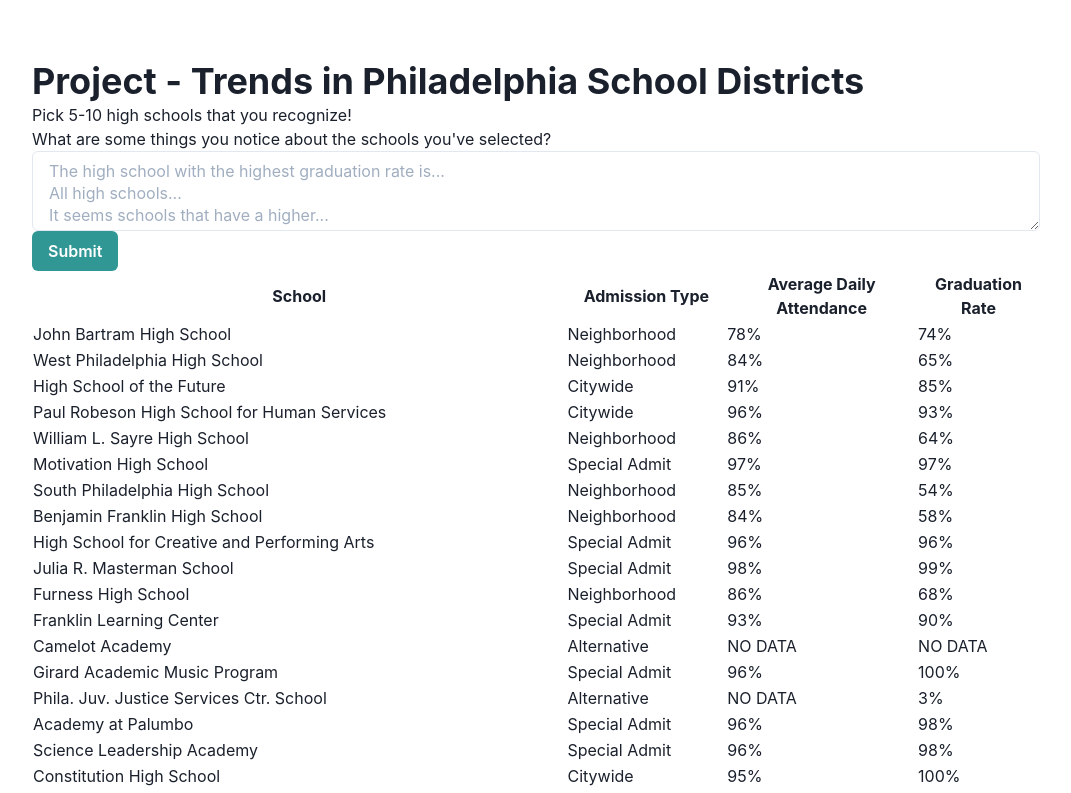
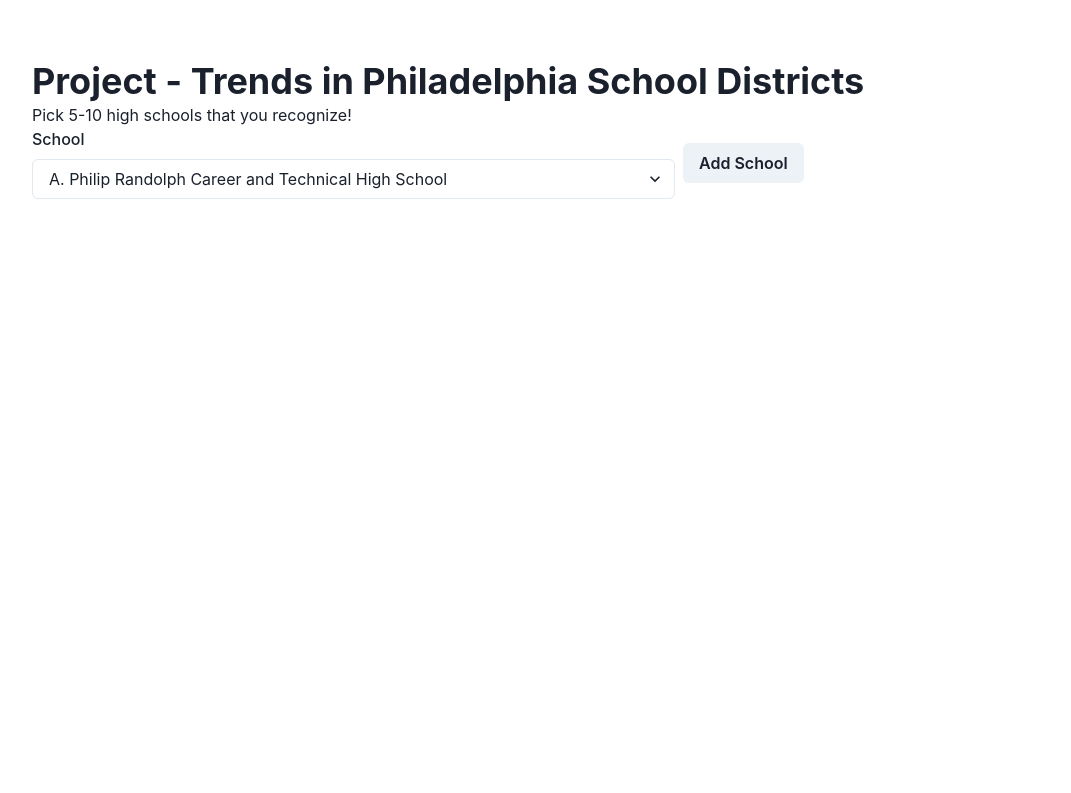
Before and after one commit to commanderking/reasonloop, a Next.js app: page /project/phillySchools in a window 1280 px wide. Shown: the top 793 px of the page, without its empty margins (104-1175 px from the left). Built offline with nearby package versions, Linux system fonts and the light colour scheme.

Commit message:
Add initial view of projecT

```diff
--- a/templates/scatterplot/Container.tsx
+++ b/templates/scatterplot/Container.tsx
@@ -1,31 +1,32 @@
-import { useState } from "react";
-import { Box, Heading, Text, Textarea, Button } from "@chakra-ui/react";
+import { useState, useMemo } from "react";
+import { Box, Heading } from "@chakra-ui/react";
+import _ from "lodash";
+
 import data from "data/high_school_2020.json";
 import AllItemsTable from "templates/scatterplot/components/AllItemsTable";
+import SchoolsSelection from "templates/scatterplot/phases/SchoolsSelection";
+import SchoolsSelectionReflection from "templates/scatterplot/phases/SchoolsSelectionReflection";
+import { phases } from "templates/scatterplot/constants/phases";
 
 const ScatterPlotContainer = () => {
-  const [answer, setAnswer] = useState("");
-  const handleInputChange = (e) => {
-    let inputValue = e.target.value;
-    setAnswer(inputValue);
-  };
+  const [currentPhase, setCurrentPhase] = useState(
+    phases.SCHOOLS_SELECTION_INITIAL.value
+  );
+
+  const schools = useMemo(() => _.sortBy(data, "name"), [data]);
 
   return (
     <Box>
       <Heading>Project - Trends in Philadelphia School Districts</Heading>
-      <Text>Pick 5-10 high schools that you recognize!</Text>
-      <Box>
-        <Text>
-          What are some things you notice about the schools you've selected?
-        </Text>
-        <Textarea
-          value={answer}
-          onChange={handleInputChange}
-          placeholder="The high school with the highest graduation rate is... &#10;All high schools... &#10;It seems schools that have a higher..."
-        />
-      </Box>
-      <Button colorScheme="teal">Submit</Button>
-      <AllItemsTable data={data} />
+      {currentPhase === phases.SCHOOLS_SELECTION_INITIAL.value && (
+        <SchoolsSelection schools={schools} />
+      )}
+
+      {currentPhase === phases.SCHOOLS_SELECTION_INITIAL_REFLECTION.value && (
+        <SchoolsSelectionReflection />
+      )}
+
+      {/* <AllItemsTable data={schools} /> */}
     </Box>
   );
 };
--- a/templates/scatterplot/components/AllItemsTable.tsx
+++ b/templates/scatterplot/components/AllItemsTable.tsx
@@ -1,4 +1,5 @@
 import Table from "rc-table";
+import { Box } from "@chakra-ui/react";
 
 const renderAsPercent = (rate: number) => {
   if (!rate) {
@@ -33,7 +34,11 @@ const columns = [
   },
 ];
 const AllItemsTable = ({ data }) => {
-  return <Table data={data} columns={columns} />;
+  return (
+    <Box maxWidth={800} margin="auto">
+      <Table data={data} columns={columns} />
+    </Box>
+  );
 };
 
 export default AllItemsTable;
--- /dev/null
+++ b/templates/scatterplot/components/ClosableTags.tsx
@@ -0,0 +1,40 @@
+import { Box, Tag, TagLabel, TagCloseButton } from "@chakra-ui/react";
+
+export type Tag = {
+  id: string;
+  label: string;
+};
+
+type Props = {
+  tags: Tag[];
+  onCloseClick: (tag: Tag) => void;
+};
+
+const ClosableTags = ({ tags, onCloseClick }: Props) => {
+  return (
+    <Box>
+      {tags.map((tag) => {
+        return (
+          <Tag
+            size={"lg"}
+            key={"lg"}
+            borderRadius="full"
+            variant="solid"
+            colorScheme="teal"
+            mr={2}
+            mb={2}
+          >
+            <TagLabel>{tag.label}</TagLabel>
+            <TagCloseButton
+              onClick={() => {
+                onCloseClick(tag);
+              }}
+            />
+          </Tag>
+        );
+      })}
+    </Box>
+  );
+};
+
+export default ClosableTags;
--- /dev/null
+++ b/templates/scatterplot/constants/phases.ts
@@ -0,0 +1,10 @@
+export const phases = {
+  SCHOOLS_SELECTION_INITIAL: {
+    order: 0,
+    value: "SCHOOLS_SELECTION_INITIAL",
+  },
+  SCHOOLS_SELECTION_INITIAL_REFLECTION: {
+    order: 1,
+    value: "SCHOOLS_SELECTION_INITIAL_REFLECTION",
+  },
+};
--- /dev/null
+++ b/templates/scatterplot/phases/SchoolsSelection.tsx
@@ -0,0 +1,77 @@
+import { useState, useMemo } from "react";
+import _ from "lodash";
+
+import {
+  Box,
+  Text,
+  Button,
+  Select,
+  Stack,
+  FormControl,
+  FormLabel,
+} from "@chakra-ui/react";
+import ClosableTags from "templates/scatterplot/components/ClosableTags";
+
+const SchoolsSelection = ({ schools }) => {
+  const [currentSchoolId, setCurrentSchoolId] = useState(schools[0]?.schoolId);
+  const [addedSchools, setAddedSchools] = useState([]);
+
+  const schoolsById = useMemo(() => {
+    return _.keyBy(schools, "schoolId");
+  }, [schools]);
+
+  const addedSchoolsTags = useMemo(() => {
+    return addedSchools.map((school) => {
+      return {
+        id: school.schoolId,
+        label: school.name,
+      };
+    });
+  }, [addedSchools]);
+
+  const removeSchool = (schools, removedSchoolId) => {
+    const newSchools = schools.filter(
+      (school) => school.schoolId !== removedSchoolId
+    );
+    setAddedSchools(newSchools);
+  };
+  return (
+    <Box>
+      <Text>Pick 5-10 high schools that you recognize!</Text>
+      <FormControl id="school">
+        <Stack direction="row" align="center">
+          <Box>
+            <FormLabel>School</FormLabel>
+            <Select
+              value={currentSchoolId}
+              onChange={(event) => setCurrentSchoolId(event.target.value)}
+            >
+              {schools.map((school) => {
+                return (
+                  <option key={school.schoolId} value={school.schoolId}>
+                    {school.name}
+                  </option>
+                );
+              })}
+            </Select>
+          </Box>
+          <Button
+            onClick={() => {
+              setAddedSchools([...addedSchools, schoolsById[currentSchoolId]]);
+            }}
+          >
+            Add School
+          </Button>
+        </Stack>
+      </FormControl>
+      <ClosableTags
+        tags={addedSchoolsTags}
+        onCloseClick={(tag) => {
+          removeSchool(addedSchools, tag.id);
+        }}
+      />
+    </Box>
+  );
+};
+
+export default SchoolsSelection;
--- /dev/null
+++ b/templates/scatterplot/phases/SchoolsSelectionReflection.tsx
@@ -0,0 +1,27 @@
+import { useState } from "react";
+
+import { Box, Text, Button, Textarea } from "@chakra-ui/react";
+
+const SchoolSelectionReflection = () => {
+  const [answer, setAnswer] = useState("");
+  const handleInputChange = (e) => {
+    let inputValue = e.target.value;
+    setAnswer(inputValue);
+  };
+
+  return (
+    <Box>
+      <Text>
+        What are some things you notice about the schools you've selected?
+      </Text>
+      <Textarea
+        value={answer}
+        onChange={handleInputChange}
+        placeholder="The high school with the highest graduation rate is... &#10;All high schools... &#10;It seems schools that have a higher..."
+      />
+      <Button colorScheme="teal">Submit</Button>
+    </Box>
+  );
+};
+
+export default SchoolSelectionReflection;
```
